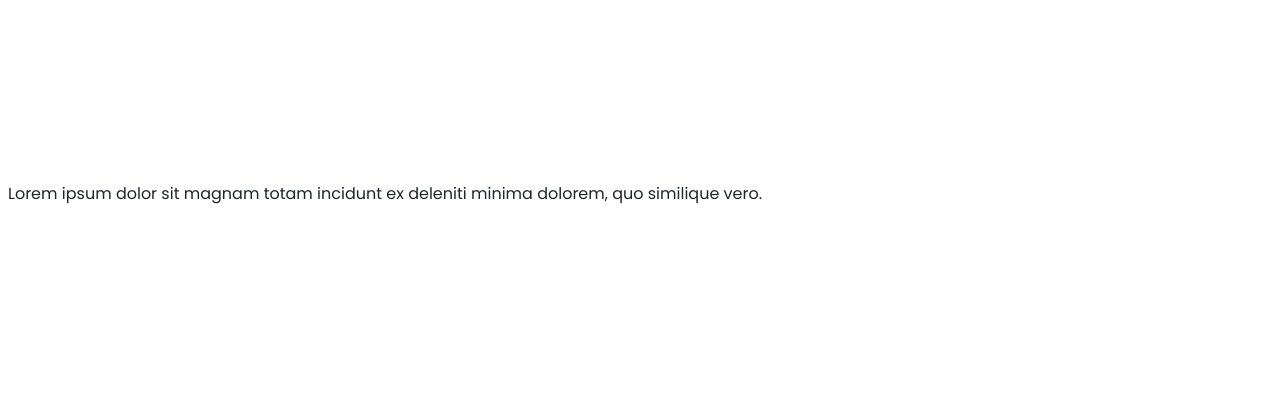
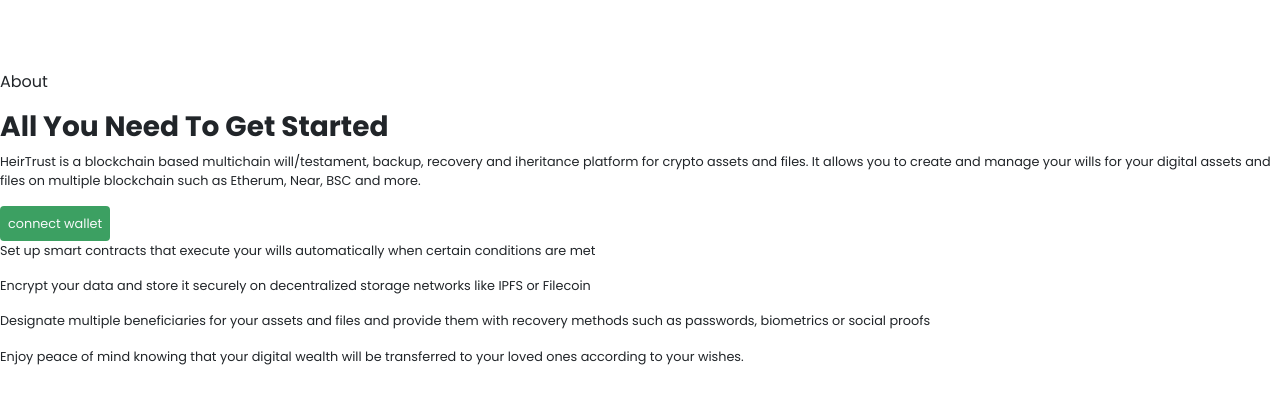
Before and after one commit to Adedoyin-Emmanuel/heirtrust, a React (Create React App) app: page /home in a window 1280 px wide. Shown: the part 708-1112 px from the top of the page. Before the commit the page ends 914 px from the top, so only its background shows below. Built offline with nearby package versions, Linux system fonts and the light colour scheme.

Commit message:
Updated the app-about-process

```diff
--- a/src/components/app-about-section.tsx
+++ b/src/components/app-about-section.tsx
@@ -10,37 +10,37 @@
 
   return (
     <React.Fragment>
-      <section className="app-about">
+      <section className="app-about my-md-0 my-5 py-5">
         <section className="about-text">
-          <p className="text-capitalize fw-bold">About</p>
-          <h3 className="fs-3 text-capitalize">all you need to get started</h3>
+          <p className="text-capitalize">About</p>
+          <h3 className="fs-3 text-capitalize fw-bold">all you need to get started</h3>
 
 
-          <p>
+          <p className="brand-small-text-2">
             HeirTrust is a blockchain based multichain will/testament, backup, recovery and iheritance platform for crypto assets and files. It allows you to create and manage your wills for your digital assets and files on multiple blockchain such as Etherum, Near, BSC and more.
           </p>
 
           <section>
-            <AppButton text="connect wallet" className="brand-button" onClick={handleClick}/>
+            <AppButton text="connect wallet" className="brand-button brand-bg-primary-green text-light brand-small-text-2 p-2" onClick={handleClick}/>
           </section>
         </section>
 
 
         <section className="about-steps">
             <section className="about-step-1">
-                <p>Set up smart contracts that execute your wills automatically when certain conditions are met</p>
+                <p className="brand-small-text-2">Set up smart contracts that execute your wills automatically when certain conditions are met</p>
             </section>
 
             <section className="about-step-2">
-                <p>Encrypt your data and store it securely on decentralized storage networks like IPFS or Filecoin</p>
+                <p className="brand-small-text-2">Encrypt your data and store it securely on decentralized storage networks like IPFS or Filecoin</p>
             </section>
 
             <section className="about-step-3">
-                <p>Designate multiple beneficiaries for your assets and files and provide them with recovery methods such as passwords, biometrics or social proofs</p>
+                <p className="brand-small-text-2">Designate multiple beneficiaries for your assets and files and provide them with recovery methods such as passwords, biometrics or social proofs</p>
             </section>
 
             <section className="about-step-4">
-                <p>Enjoy peace of mind knowing that your digital wealth will be transferred to your loved ones according to your wishes.</p>
+                <p className="brand-small-text-2">Enjoy peace of mind knowing that your digital wealth will be transferred to your loved ones according to your wishes.</p>
             </section>
         </section>
       </section>
--- a/src/includes/styles/customStyles.css
+++ b/src/includes/styles/customStyles.css
@@ -83,6 +83,8 @@
 
 }
 
+
+
 .brand-small-text
 {
     font-size:var(--brand-small-text);
@@ -107,7 +109,6 @@
    transform:translateY(-10%);
 
 }
-
 .hero-image-container-lg
 {
    transform:translateY(-55%);
@@ -122,7 +123,8 @@
 {
    transform:translateY(-75%);
 }
-.hero-image
+
+.app-about
 {
-   margin:auto;
+    transform:translateY(-160px);
 }
--- a/src/pages/Home.tsx
+++ b/src/pages/Home.tsx
@@ -1,9 +1,9 @@
 import React from 'react';
 import AppHeader from '../components/app-header';
 import AppHero from '../components/app-hero';
-import HeroWave from '../components/app-hero-wave';
 import AppHeroImageContainer from '../components/app-hero-image';
-
+import AppAbout
+from '../components/app-about-section';
 const Home = ():JSX.Element =>
 {
     return (
@@ -27,9 +27,7 @@
                 <section className="d-xxl-block d-none">
                       <AppHeroImageContainer className="hero-image-container-xxl" />
                 </section>
-                <section className="text-start px-2">
-                    Lorem ipsum dolor sit  magnam totam incidunt ex deleniti minima dolorem, quo similique vero.
-                </section>
+                <AppAbout/>
 
             </section>
         </React.Fragment>
```
Also changed, not shown: src/components/app-process-circles.tsx (+21 -1 lines).
